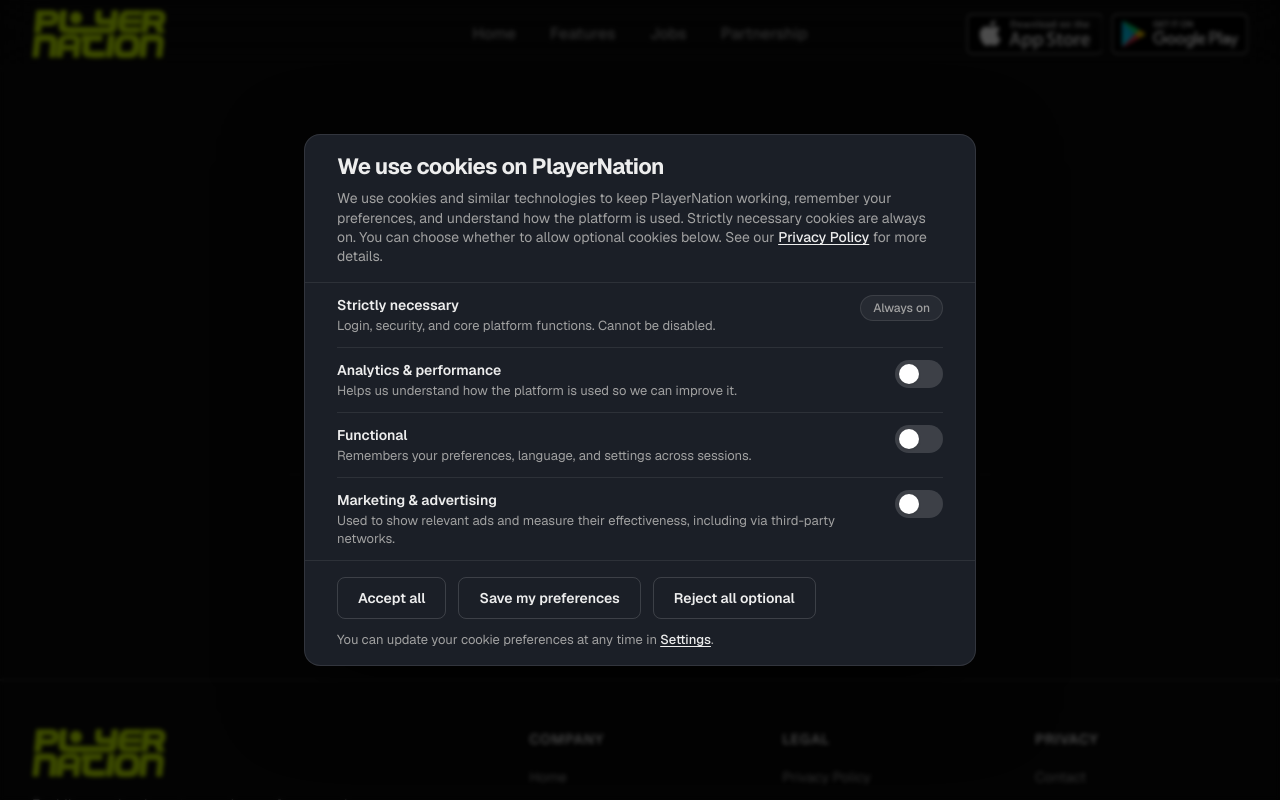
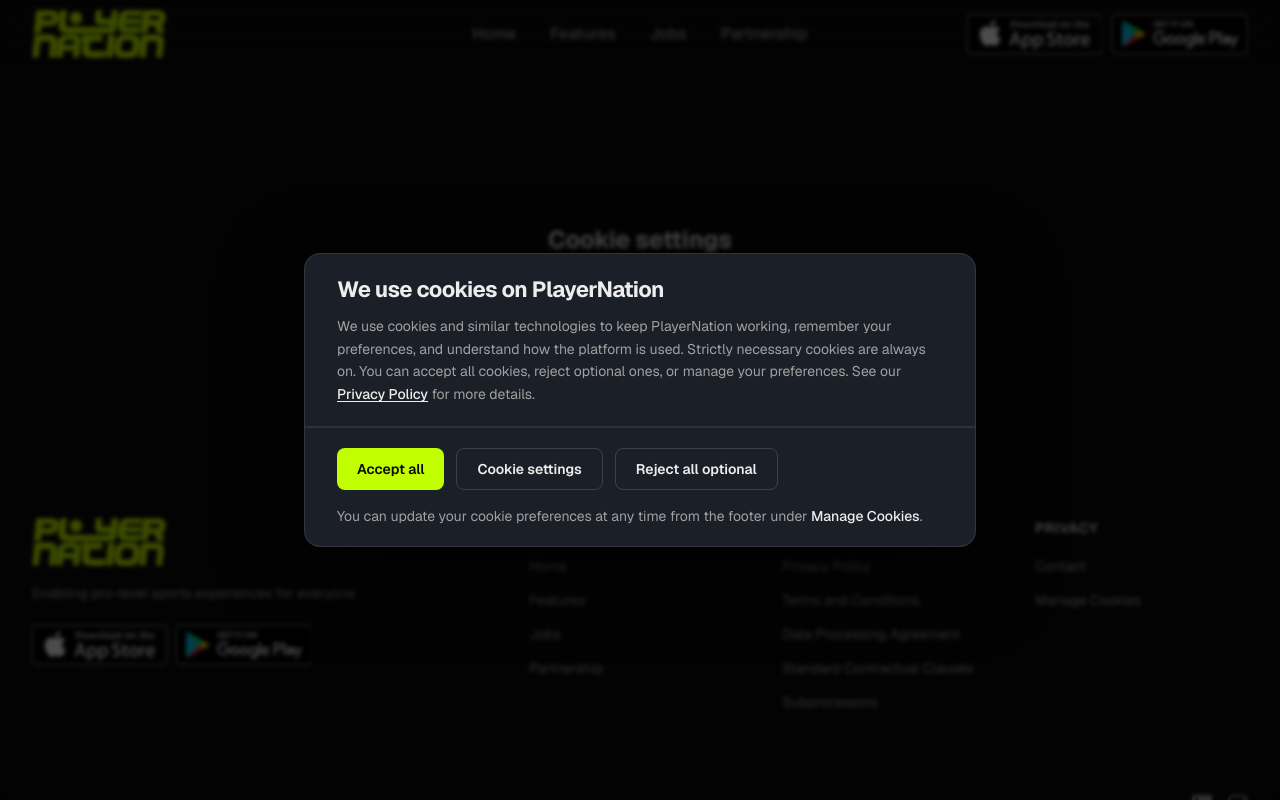
Before and after one commit to sekharg62/next-playernation, a Next.js app: page /manage-cookies in a window 1280 px wide. Before the commit this address had no page. Shown: the top 800 px of the page. Built offline with nearby package versions, Linux system fonts and the light colour scheme.

Commit message:
update cookies

```diff
--- /dev/null
+++ b/src/app/manage-cookies/page.tsx
@@ -0,0 +1,30 @@
+"use client";
+
+import { useEffect } from "react";
+import { requestCookieConsentReview } from "@/utils/cookieConsent";
+
+export default function ManageCookiesPage() {
+  useEffect(() => {
+    requestCookieConsentReview();
+  }, []);
+
+  return (
+    <div className="mx-auto flex min-h-[50vh] max-w-2xl items-center justify-center px-4 py-16">
+      <div className="text-center">
+        <h1 className="text-2xl font-bold text-foreground">Cookie settings</h1>
+        <p className="mt-3 text-sm leading-relaxed text-muted">
+          Use the cookie preferences dialog to review and update your choices. If it
+          didn&apos;t open automatically, click{" "}
+          <button
+            type="button"
+            onClick={() => requestCookieConsentReview()}
+            className="font-medium text-primary underline underline-offset-2 hover:text-primary/80"
+          >
+            Manage Cookies
+          </button>{" "}
+          in the footer.
+        </p>
+      </div>
+    </div>
+  );
+}
--- a/src/components/CookieConsent.tsx
+++ b/src/components/CookieConsent.tsx
@@ -5,13 +5,14 @@
 import {
   acceptAllCookies,
   COOKIE_CONSENT_OPEN_EVENT,
-  getCookieConsent,
   getLastCookieConsent,
   rejectOptionalCookies,
   saveCookieConsent,
   shouldShowCookieBanner,
   type CookiePreferences,
 } from "@/utils/cookieConsent";
+
+type ConsentView = "intro" | "settings";
 
 const COOKIE_CATEGORIES = [
   {
@@ -43,6 +44,9 @@
     alwaysOn: false,
   },
 ];
+
+const linkClass =
+  "font-medium text-foreground underline underline-offset-2 transition-colors hover:text-primary";
 
 function ToggleSwitch({
   checked,
@@ -78,26 +82,32 @@
 
 export default function CookieConsent() {
   const [visible, setVisible] = useState(false);
+  const [view, setView] = useState<ConsentView>("intro");
   const [preferences, setPreferences] = useState<CookiePreferences>({
     analytics: false,
     functional: false,
     marketing: false,
   });
 
-  const openBanner = () => {
+  const openModal = (showSettings = false) => {
     const stored = getLastCookieConsent();
     if (stored) {
       setPreferences(stored.preferences);
     }
+    setView(showSettings ? "settings" : "intro");
     setVisible(true);
   };
 
   useEffect(() => {
     if (shouldShowCookieBanner()) {
-      setVisible(true);
+      openModal(false);
     }
 
-    const handleOpen = () => openBanner();
+    const handleOpen = (event: Event) => {
+      const detail = (event as CustomEvent<{ showSettings?: boolean }>).detail;
+      openModal(detail?.showSettings ?? true);
+    };
+
     window.addEventListener(COOKIE_CONSENT_OPEN_EVENT, handleOpen);
     return () => window.removeEventListener(COOKIE_CONSENT_OPEN_EVENT, handleOpen);
   }, []);
@@ -108,10 +118,21 @@
     const previousOverflow = document.body.style.overflow;
     document.body.style.overflow = "hidden";
 
+    const handleEscape = (event: KeyboardEvent) => {
+      if (event.key === "Escape" && view === "settings" && shouldShowCookieBanner()) {
+        setView("intro");
+      } else if (event.key === "Escape" && !shouldShowCookieBanner()) {
+        setVisible(false);
+      }
+    };
+
+    window.addEventListener("keydown", handleEscape);
+
     return () => {
       document.body.style.overflow = previousOverflow;
+      window.removeEventListener("keydown", handleEscape);
     };
-  }, [visible]);
+  }, [visible, view]);
 
   const handleSave = () => {
     saveCookieConsent(preferences);
@@ -128,48 +149,92 @@
     setVisible(false);
   };
 
+  const handleClose = () => {
+    if (shouldShowCookieBanner() && view === "settings") {
+      setView("intro");
+      return;
+    }
+    setVisible(false);
+  };
+
   if (!visible) return null;
+
+  const isFirstVisit = shouldShowCookieBanner();
+  const title =
+    view === "settings" ? "Cookie settings" : "We use cookies on PlayerNation";
 
   return (
     <>
       <div
         className="fixed inset-0 z-[55] bg-black/70 backdrop-blur-[2px]"
         aria-hidden
+        onClick={!isFirstVisit ? handleClose : undefined}
       />
 
       <div className="fixed inset-0 z-[60] flex items-center justify-center p-4 sm:p-6">
         <div
-          className="max-h-[92vh] w-full max-w-2xl overflow-y-auto rounded-2xl border border-white/10 bg-[#1b1f27] shadow-[0_24px_80px_rgba(0,0,0,0.55)] md:max-h-none md:overflow-visible"
+          className="max-h-[92vh] w-full max-w-2xl overflow-y-auto rounded-2xl border border-white/10 bg-[#1b1f27] shadow-[0_24px_80px_rgba(0,0,0,0.55)] md:max-h-[min(90vh,44rem)]"
           role="dialog"
           aria-labelledby="cookie-consent-title"
           aria-describedby="cookie-consent-description"
           aria-modal="true"
+          onClick={(event) => event.stopPropagation()}
         >
-          <div className="border-b border-white/8 px-6 py-5 sm:px-8 lg:py-4">
+          <div className="flex items-start justify-between gap-4 border-b border-white/8 px-6 py-5 sm:px-8">
+            <div className="min-w-0">
               <h2
                 id="cookie-consent-title"
-              className="text-xl font-bold tracking-tight text-foreground lg:text-[1.375rem]"
+                className="text-xl font-bold tracking-tight text-foreground sm:text-[1.375rem]"
               >
-              We use cookies on PlayerNation
+                {title}
               </h2>
+              {view === "intro" ? (
                 <p
                   id="cookie-consent-description"
-              className="mt-2.5 text-sm leading-relaxed text-muted lg:mt-2 lg:text-[0.875rem] lg:leading-snug"
+                  className="mt-2.5 text-sm leading-relaxed text-muted"
                 >
                   We use cookies and similar technologies to keep PlayerNation working,
-              remember your preferences, and understand how the platform is used.
-              Strictly necessary cookies are always on. You can choose whether to
-              allow optional cookies below. See our{" "}
-              <Link
-                href="/privacy"
-                className="font-medium text-foreground underline underline-offset-2 transition-colors hover:text-primary"
-              >
+                  remember your preferences, and understand how the platform is used. Strictly
+                  necessary cookies are always on. You can accept all cookies, reject optional
+                  ones, or manage your preferences. See our{" "}
+                  <Link href="/privacypolicy" className={linkClass}>
                     Privacy Policy
                   </Link>{" "}
                   for more details.
                 </p>
+              ) : (
+                <p
+                  id="cookie-consent-description"
+                  className="mt-2.5 text-sm leading-relaxed text-muted"
+                >
+                  Choose which optional cookies you allow. Strictly necessary cookies cannot be
+                  disabled because they are required for the platform to function.
+                </p>
+              )}
             </div>
 
+            {!isFirstVisit && (
+              <button
+                type="button"
+                onClick={handleClose}
+                aria-label="Close cookie settings"
+                className="shrink-0 rounded-lg p-1.5 text-muted transition-colors hover:bg-white/5 hover:text-foreground focus-visible:outline-none focus-visible:ring-2 focus-visible:ring-primary/50"
+              >
+                <svg
+                  className="h-5 w-5"
+                  fill="none"
+                  viewBox="0 0 24 24"
+                  stroke="currentColor"
+                  strokeWidth={2}
+                  aria-hidden
+                >
+                  <path strokeLinecap="round" strokeLinejoin="round" d="M6 18L18 6M6 6l12 12" />
+                </svg>
+              </button>
+            )}
+          </div>
+
+          {view === "settings" && (
             <div className="divide-y divide-white/8 px-6 sm:px-8">
               {COOKIE_CATEGORIES.map((category) => {
                 const preferenceKey = category.id as keyof CookiePreferences;
@@ -180,13 +245,13 @@
                 return (
                   <div
                     key={category.id}
-                  className="flex items-start justify-between gap-4 py-4 lg:py-3"
+                    className="flex items-start justify-between gap-4 py-4"
                   >
                     <div className="min-w-0">
                       <h3 className="text-sm font-semibold text-foreground">
                         {category.title}
                       </h3>
-                    <p className="mt-1 text-sm leading-relaxed text-muted lg:mt-0.5 lg:text-[0.8125rem] lg:leading-snug">
+                      <p className="mt-1 text-sm leading-relaxed text-muted">
                         {category.description}
                       </p>
                     </div>
@@ -211,9 +276,42 @@
                 );
               })}
             </div>
+          )}
 
-          <div className="border-t border-white/8 px-6 py-5 sm:px-8 lg:py-4">
-            <div className="flex flex-col gap-3 sm:flex-row sm:flex-wrap lg:flex-nowrap">
+          <div className="border-t border-white/8 px-6 py-5 sm:px-8">
+            {view === "intro" ? (
+              <div className="flex flex-col gap-3 sm:flex-row sm:flex-wrap">
+                <button
+                  type="button"
+                  onClick={handleAcceptAll}
+                  className="rounded-lg bg-primary px-5 py-2.5 text-sm font-semibold text-background transition-colors hover:bg-primary/90 focus-visible:outline-none focus-visible:ring-2 focus-visible:ring-primary/50"
+                >
+                  Accept all
+                </button>
+                <button
+                  type="button"
+                  onClick={() => setView("settings")}
+                  className="rounded-lg border border-white/15 px-5 py-2.5 text-sm font-semibold text-foreground transition-colors hover:border-primary/30 hover:bg-white/5 focus-visible:outline-none focus-visible:ring-2 focus-visible:ring-primary/50"
+                >
+                  Cookie settings
+                </button>
+                <button
+                  type="button"
+                  onClick={handleRejectOptional}
+                  className="rounded-lg border border-white/15 px-5 py-2.5 text-sm font-semibold text-foreground transition-colors hover:border-primary/30 hover:bg-white/5 focus-visible:outline-none focus-visible:ring-2 focus-visible:ring-primary/50"
+                >
+                  Reject all optional
+                </button>
+              </div>
+            ) : (
+              <div className="flex flex-col gap-3 sm:flex-row sm:flex-wrap">
+                <button
+                  type="button"
+                  onClick={handleSave}
+                  className="rounded-lg bg-primary px-5 py-2.5 text-sm font-semibold text-background transition-colors hover:bg-primary/90 focus-visible:outline-none focus-visible:ring-2 focus-visible:ring-primary/50"
+                >
+                  Save my preferences
+                </button>
                 <button
                   type="button"
                   onClick={handleAcceptAll}
@@ -223,31 +321,29 @@
                 </button>
                 <button
                   type="button"
-                onClick={handleSave}
-                className="rounded-lg border border-white/15 px-5 py-2.5 text-sm font-semibold text-foreground transition-colors hover:border-primary/30 hover:bg-white/5 focus-visible:outline-none focus-visible:ring-2 focus-visible:ring-primary/50"
-              >
-                Save my preferences
-              </button>
-              <button
-                type="button"
                   onClick={handleRejectOptional}
                   className="rounded-lg border border-white/15 px-5 py-2.5 text-sm font-semibold text-foreground transition-colors hover:border-primary/30 hover:bg-white/5 focus-visible:outline-none focus-visible:ring-2 focus-visible:ring-primary/50"
                 >
                   Reject all optional
                 </button>
-            </div>
-
-            <p className="mt-4 text-sm text-muted lg:mt-3 lg:text-[0.8125rem]">
-              You can update your cookie preferences at any time in{" "}
+                {isFirstVisit && (
                   <button
                     type="button"
-                onClick={openBanner}
-                className="font-medium text-foreground underline underline-offset-2 transition-colors hover:text-primary"
+                    onClick={() => setView("intro")}
+                    className="rounded-lg border border-transparent px-5 py-2.5 text-sm font-semibold text-muted transition-colors hover:text-foreground focus-visible:outline-none focus-visible:ring-2 focus-visible:ring-primary/50"
                   >
-                Settings
+                    Back
                   </button>
-              .
+                )}
+              </div>
+            )}
+
+            {view === "intro" && (
+              <p className="mt-4 text-sm text-muted">
+                You can update your cookie preferences at any time from the footer under{" "}
+                <span className="font-medium text-foreground">Manage Cookies</span>.
               </p>
+            )}
           </div>
         </div>
       </div>
--- a/src/components/Footer.tsx
+++ b/src/components/Footer.tsx
@@ -2,6 +2,7 @@
 import BrandIcon from "./BrandIcon";
 import AppStoreBadge from "./AppStoreBadge";
 import GooglePlayBadge from "./GooglePlayBadge";
+import ManageCookiesButton from "./ManageCookiesButton";
 import SectionLink from "./SectionLink";
 
 const footerLinkSections = [
@@ -28,7 +29,7 @@
     title: "Privacy",
     links: [
       { href: "/contact", label: "Contact" },
-      { href: "/manage-cookies", label: "Manage Cookies" },
+      { href: "/manage-cookies", label: "Manage Cookies", openCookieModal: true },
     ],
   },
 ] as const;
@@ -36,13 +37,21 @@
   href,
   label,
   sectionId,
+  openCookieModal,
 }: {
   href: string;
   label: string;
   sectionId?: string;
+  openCookieModal?: boolean;
 }) {
   const className =
     "inline-block text-sm text-muted transition-colors hover:text-primary";
+
+  if (openCookieModal) {
+    return (
+      <ManageCookiesButton className={className}>{label}</ManageCookiesButton>
+    );
+  }
 
   if (href.startsWith("http")) {
     return (
@@ -78,7 +87,7 @@
           <div className="flex flex-col items-start">
             <BrandIcon />
             <p className="mt-4 max-w-sm text-sm leading-relaxed text-muted">
-              Enabling pro-level sports experiences for every player.
+              Enabling pro-level sports experiences for everyone
             </p>
             <div className="mt-5 flex flex-wrap items-center gap-2">
               <AppStoreBadge className="h-10" />
@@ -100,6 +109,9 @@
                         href={link.href}
                         label={link.label}
                         sectionId={"sectionId" in link ? link.sectionId : undefined}
+                        openCookieModal={
+                          "openCookieModal" in link ? link.openCookieModal : undefined
+                        }
                       />
                     </li>
                   ))}
--- /dev/null
+++ b/src/components/ManageCookiesButton.tsx
@@ -0,0 +1,24 @@
+"use client";
+
+import type { ReactNode } from "react";
+import { requestCookieConsentReview } from "@/utils/cookieConsent";
+
+type ManageCookiesButtonProps = {
+  className?: string;
+  children: ReactNode;
+};
+
+export default function ManageCookiesButton({
+  className,
+  children,
+}: ManageCookiesButtonProps) {
+  return (
+    <button
+      type="button"
+      onClick={() => requestCookieConsentReview()}
+      className={className}
+    >
+      {children}
+    </button>
+  );
+}
--- a/src/utils/cookieConsent.ts
+++ b/src/utils/cookieConsent.ts
@@ -127,7 +127,9 @@
 
 export const COOKIE_CONSENT_OPEN_EVENT = "cookie-consent-open";
 
-/** Re-open the banner after a new category or material privacy policy change. */
-export function requestCookieConsentReview(): void {
-  window.dispatchEvent(new CustomEvent(COOKIE_CONSENT_OPEN_EVENT));
+/** Re-open the consent modal (e.g. from footer or /manage-cookies). */
+export function requestCookieConsentReview(options?: { showSettings?: boolean }): void {
+  window.dispatchEvent(
+    new CustomEvent(COOKIE_CONSENT_OPEN_EVENT, { detail: options ?? { showSettings: true } }),
+  );
 }
```
Lines whose indentation alone changed are shown as unchanged.
